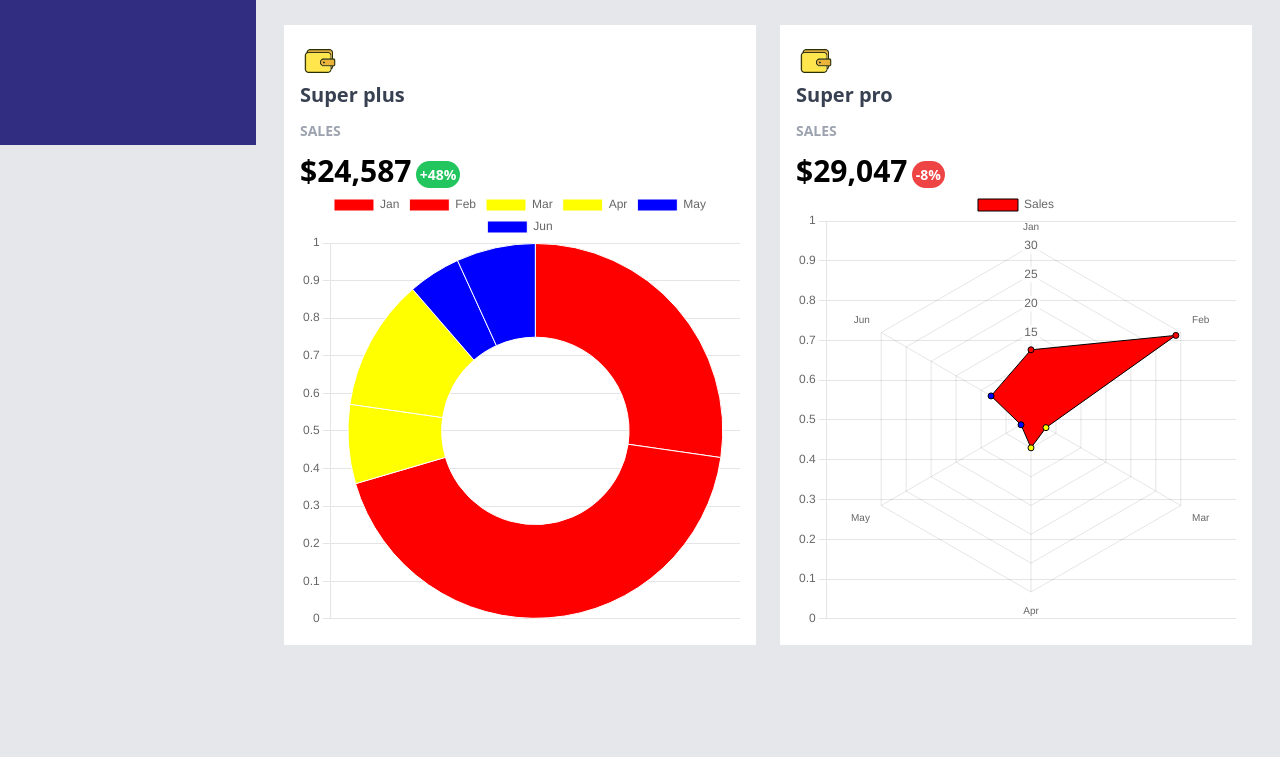
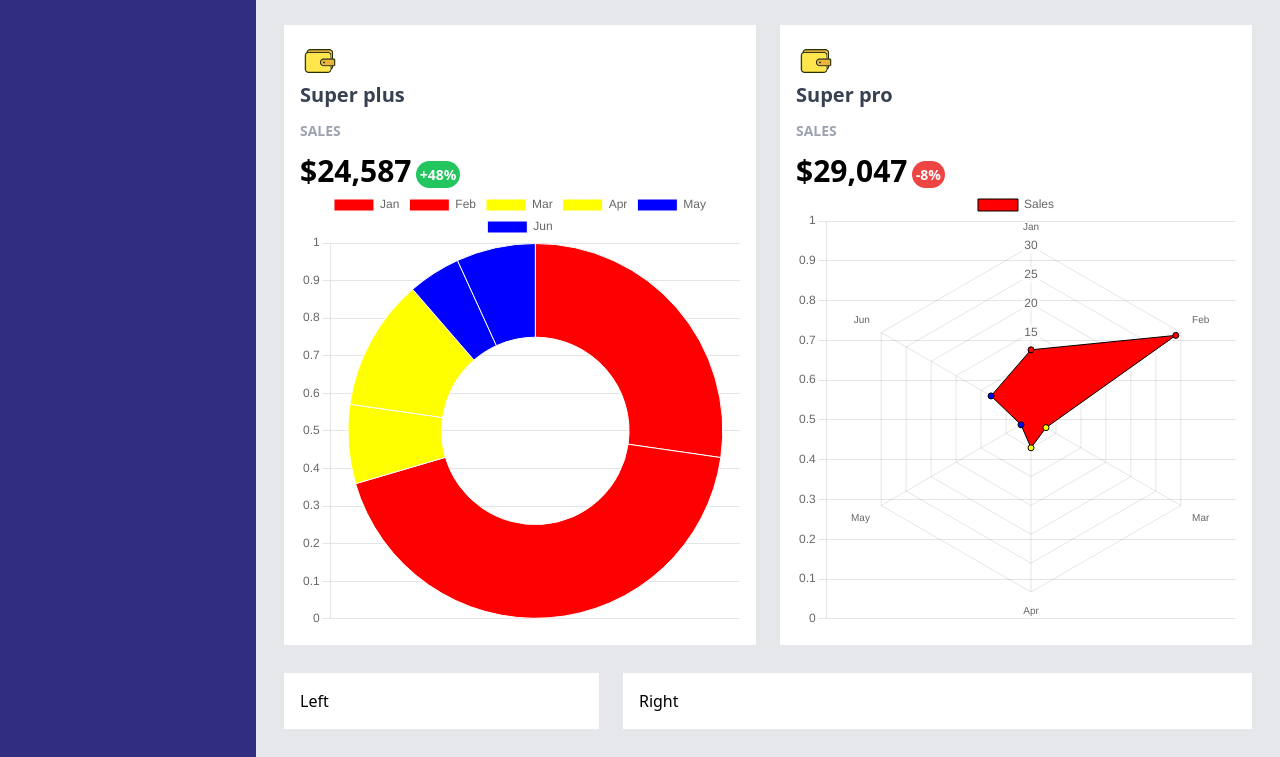
Before and after one commit to jcachia/tailwind-demo-dashboard, a website: page index.html in a window 1280 px wide. Shown: the part 655-1412 px from the top of the page. Before the commit the page ends 1328 px from the top, so only its background shows below. Drawn offline with nearby package versions, Linux system fonts and the light colour scheme.

Commit message:
third card row

```diff
--- a/index.html
+++ b/index.html
@@ -11,7 +11,7 @@
 <body class="bg-gray-200">
   <div class="flex">
     <!-- nav -->
-    <div class="bg-indigo-900 w-64 h-screen">
+    <div class="bg-indigo-900 w-64">
       <div class="text-gray-200 bg-indigo-800 uppercase p-5 font-bold text-xl">Excellent Co., Inc.</div>
       <div>
         <div class="text-gray-200 uppercase p-5 font-bold text-xs">pages</div>
@@ -156,6 +156,13 @@
         </div>
       </div>
       <!-- card row 2 end -->
+      <!-- card row 3-->
+      <div class="card-container flex m-7 space-x-6">
+        <div class="bg-white w-1/3 p-4">Left</div>
+        <div class="bg-white w-2/3 p-4">Right</div>
+      </div>
+
+
     </div>
     <!-- content end -->
   </div>
```
Also changed, not shown: dist/output.css.
